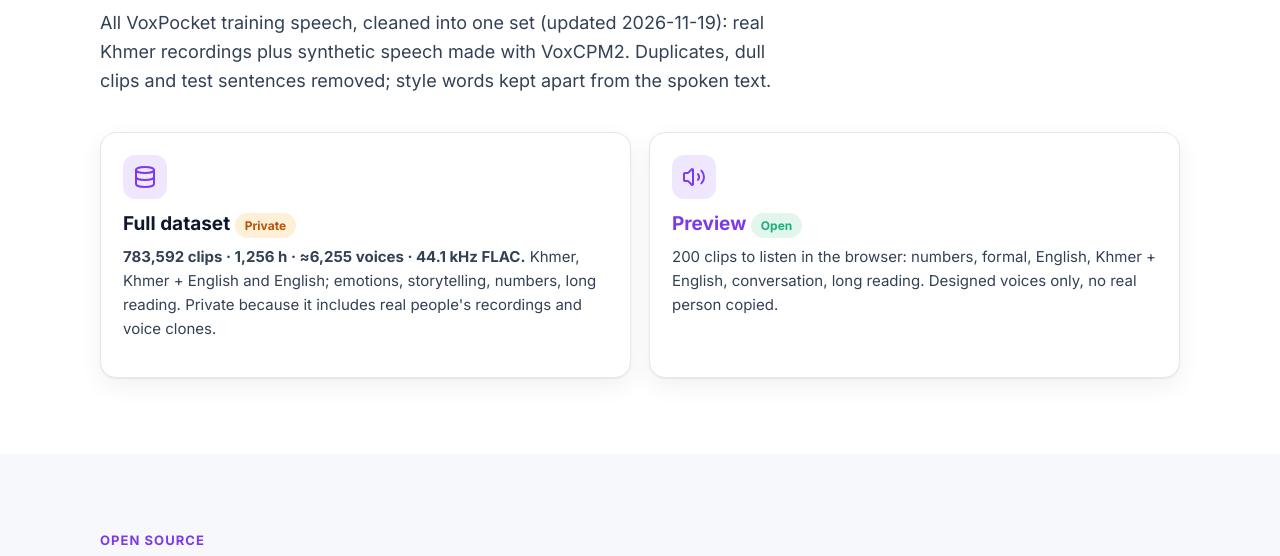
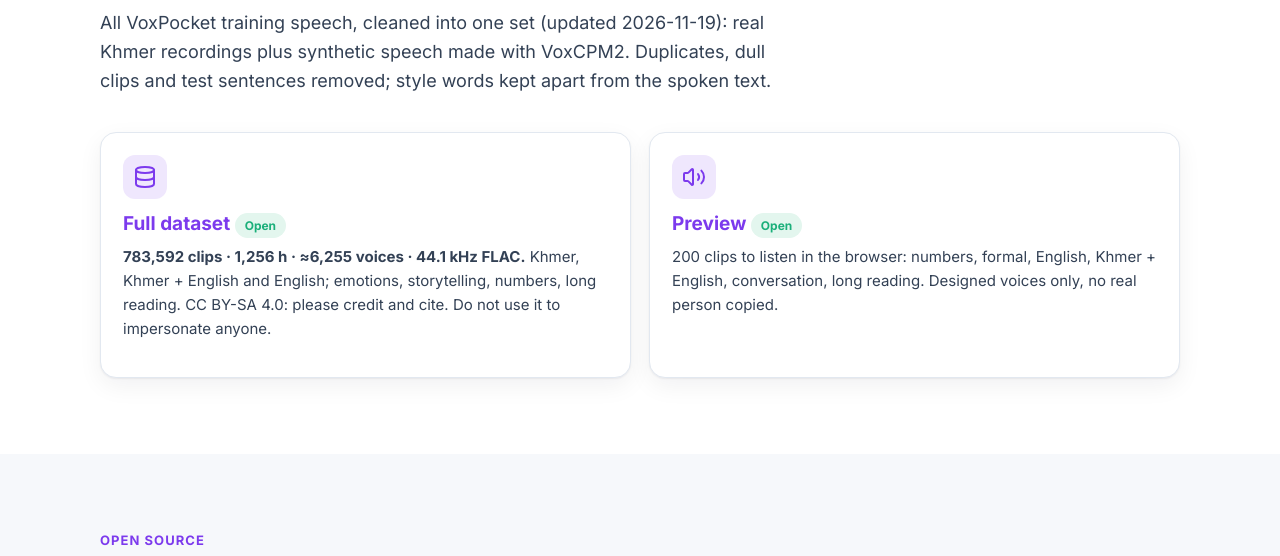
Before and after one commit to MuyleangIng/voxpocket-web, a plain HTML site: page index.html in a window 1280 px wide. Shown: the part 6901-7457 px from the top of the page. Drawn offline with Linux system fonts and the light colour scheme; a web font is replaced by a local one.

Commit message:
Full TTS dataset is now open

```diff
--- a/index.html
+++ b/index.html
@@ -559,7 +559,7 @@ sf.write(<span class="s">"voxpocket.wav"</span>, wav, sr)</pre>
     <h2>VoxPocket Khmer TTS dataset</h2>
     <p class="sub">All VoxPocket training speech, cleaned into one set (updated 2026-11-19): real Khmer recordings plus synthetic speech made with VoxCPM2. Duplicates, dull clips and test sentences removed; style words kept apart from the spoken text.</p>
     <div class="grid g2">
-      <div class="card"><div class="icon"><svg class="ic" aria-hidden="true"><use href="#i-database"/></svg></div><h3>Full dataset <span class="status st-test">Private</span></h3><p><b>783,592 clips · 1,256 h · ≈6,255 voices · 44.1 kHz FLAC.</b> Khmer, Khmer + English and English; emotions, storytelling, numbers, long reading. Private because it includes real people's recordings and voice clones.</p></div>
+      <a class="card" href="https://huggingface.co/datasets/muyleanging/VoxPocket-TTS-Khmer-Data" target="_blank" rel="noopener"><div class="icon"><svg class="ic" aria-hidden="true"><use href="#i-database"/></svg></div><h3>Full dataset <span class="status st-ok">Open</span></h3><p><b>783,592 clips · 1,256 h · ≈6,255 voices · 44.1 kHz FLAC.</b> Khmer, Khmer + English and English; emotions, storytelling, numbers, long reading. CC BY-SA 4.0: please credit and cite. Do not use it to impersonate anyone.</p></a>
       <a class="card" href="https://huggingface.co/datasets/muyleanging/VoxPocket-TTS-Khmer-Data-Preview" target="_blank" rel="noopener"><div class="icon"><svg class="ic" aria-hidden="true"><use href="#i-volume-2"/></svg></div><h3>Preview <span class="status st-ok">Open</span></h3><p>200 clips to listen in the browser: numbers, formal, English, Khmer + English, conversation, long reading. Designed voices only, no real person copied.</p></a>
     </div>
   </div>
```
